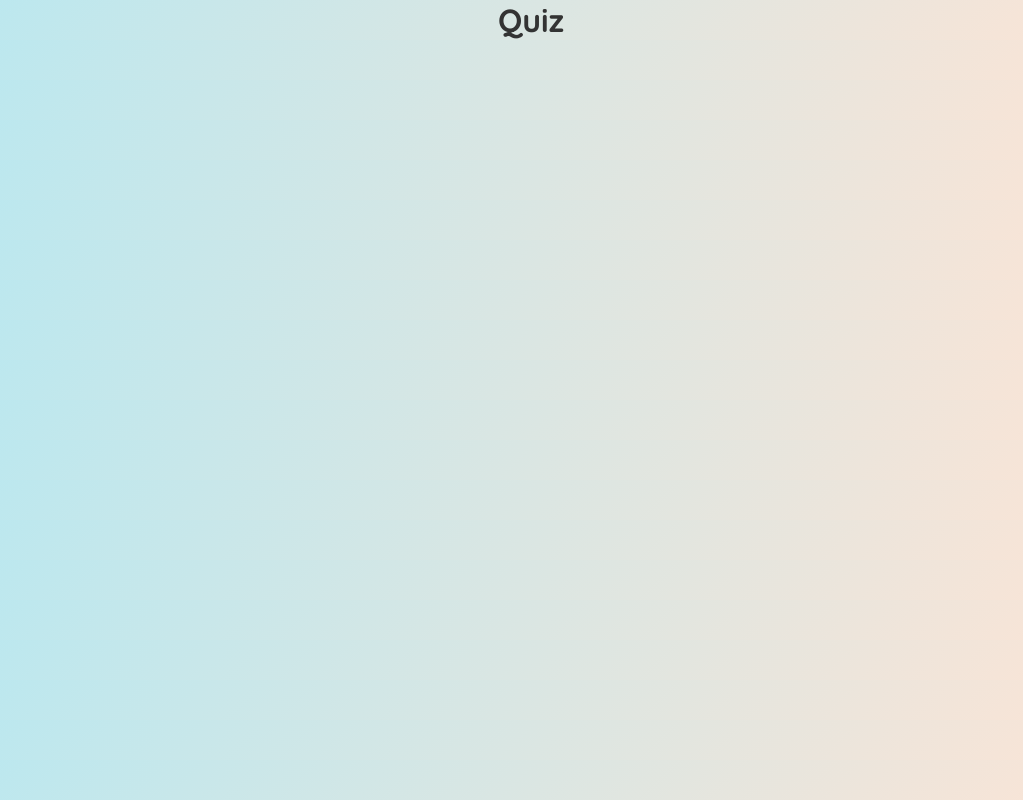
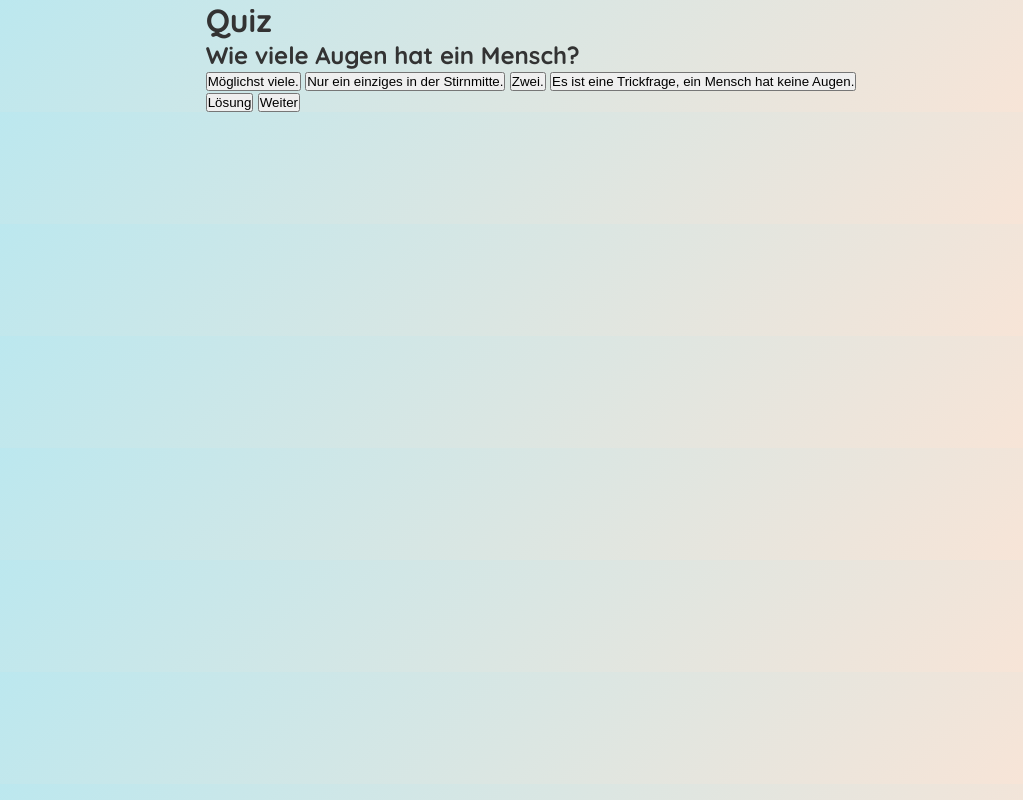
Before and after one commit to BaraDroid/quizapp2.0, a plain HTML site: page index.html in a window 1280 px wide. Shown: the whole page, without its empty margins (109-1132 px from the left). Drawn offline with Linux system fonts and the light colour scheme.

Commit message:
html structure

```diff
--- a/index.html
+++ b/index.html
@@ -12,6 +12,17 @@
     <div class="wrapper">
         <div class="quiz_tab">
             <h1>Quiz</h1>
+            <h2 id="question">Wie viele Augen hat ein Mensch?</h2>
+            <div class="answer_container">
+                <button class="one_answer">Möglichst viele.</button>
+                <button class="one_answer">Nur ein einziges in der Stirnmitte.</button>
+                <button class="one_answer">Zwei.</button>
+                <button class="one_answer">Es ist eine Trickfrage, ein Mensch hat keine Augen.</button>
+            </div>
+            <div class="button_bar">
+                <button class="action_button">Lösung</button>
+                <button class="action_button">Weiter</button>
+            </div>
         </div>
     </div>
 </body>
```
